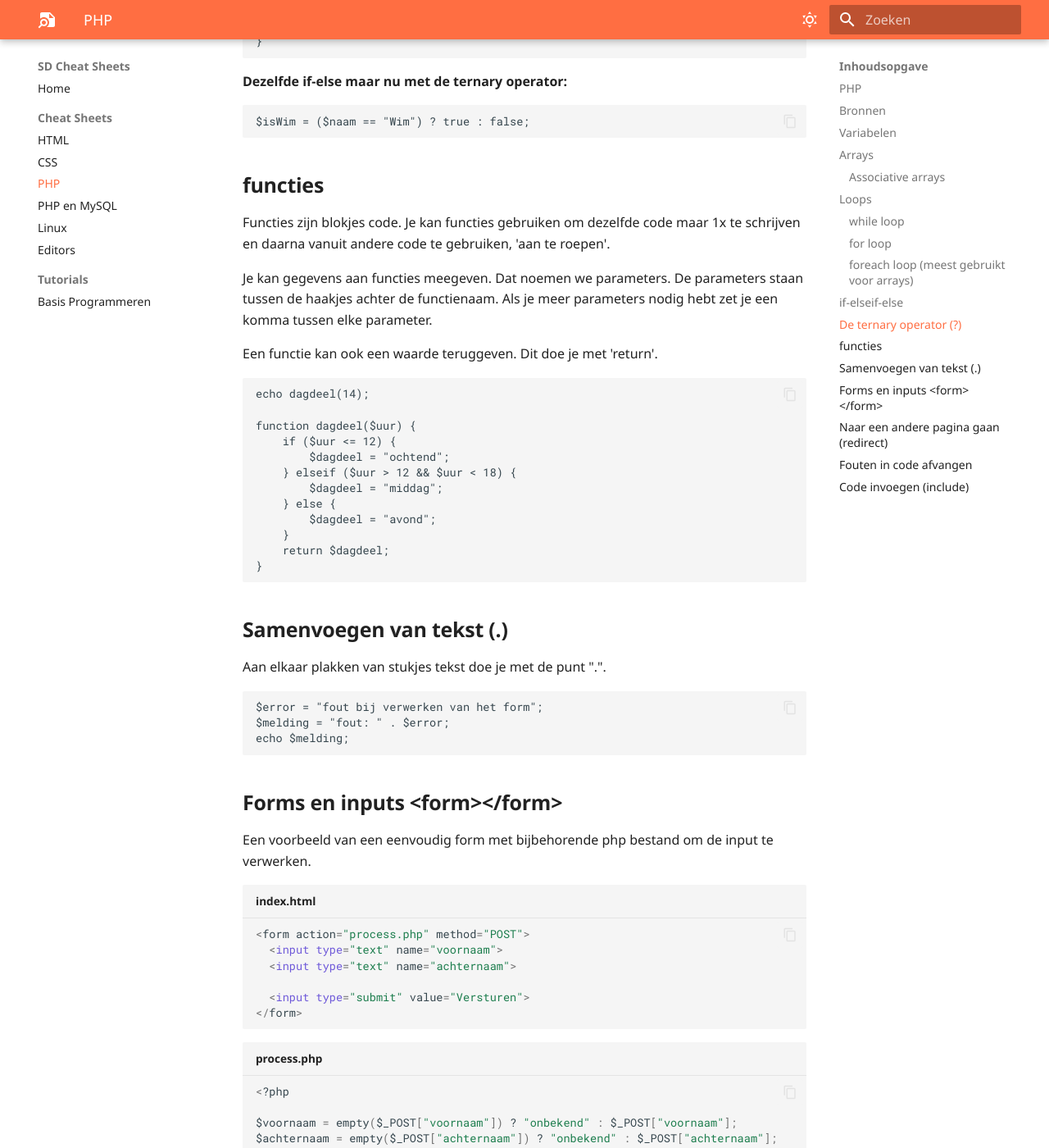
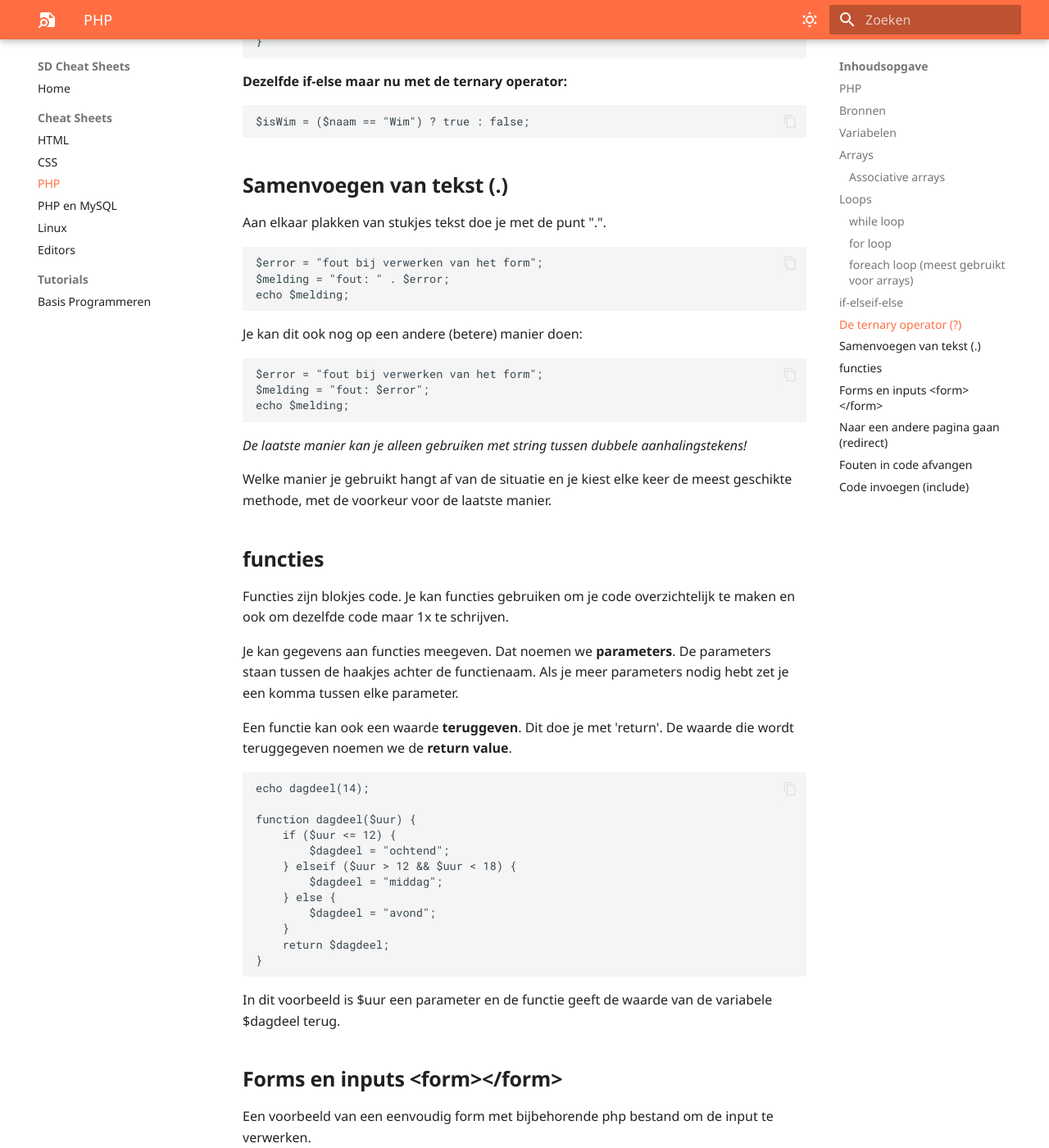
Before and after one commit to Dawied/SDCheatSheets, an MkDocs documentation site: the page built from docs/php.md, in a window 1280 px wide and 1400 px high, scrolled down 3505 px. Shown: the whole window at 82% size. Built offline with MkDocs 1.6.1 and Material for MkDocs 9.7.7, drawn with Linux system fonts in a browser that asks for light colours; some web fonts are replaced.

Commit message:
reorder chapters

````diff
--- a/docs/php.md
+++ b/docs/php.md
@@ -144,12 +144,30 @@ if ($naam == "Wim") {
 $isWim = ($naam == "Wim") ? true : false;
 ```
 
+## Samenvoegen van tekst (.)
+Aan elkaar plakken van stukjes tekst doe je met de punt ".".
+```
+$error = "fout bij verwerken van het form";
+$melding = "fout: " . $error;
+echo $melding;
+```
+
+Je kan dit ook nog op een andere (betere) manier doen:
+```
+$error = "fout bij verwerken van het form";
+$melding = "fout: $error";
+echo $melding;
+```
+*De laatste manier kan je alleen gebruiken met string tussen dubbele aanhalingstekens!*
+
+Welke manier je gebruikt hangt af van de situatie en je kiest elke keer de meest geschikte methode, met de voorkeur voor de laatste manier.
+
 ## functies
-Functies zijn blokjes code. Je kan functies gebruiken om dezelfde code maar 1x te schrijven en daarna vanuit andere code te gebruiken, 'aan te roepen'.
+Functies zijn blokjes code. Je kan functies gebruiken om je code overzichtelijk te maken en ook om dezelfde code maar 1x te schrijven.
 
-Je kan gegevens aan functies meegeven. Dat noemen we parameters. De parameters staan tussen de haakjes achter de functienaam. Als je meer parameters nodig hebt zet je een komma tussen elke parameter.
+Je kan gegevens aan functies meegeven. Dat noemen we **parameters**. De parameters staan tussen de haakjes achter de functienaam. Als je meer parameters nodig hebt zet je een komma tussen elke parameter.
 
-Een functie kan ook een waarde teruggeven. Dit doe je met 'return'.
+Een functie kan ook een waarde **teruggeven**. Dit doe je met 'return'. De waarde die wordt teruggegeven noemen we de **return value**.
 ```
 echo dagdeel(14);
 
@@ -164,14 +182,7 @@ function dagdeel($uur) {
     return $dagdeel;
 }
 ```
-
-## Samenvoegen van tekst (.)
-Aan elkaar plakken van stukjes tekst doe je met de punt ".".
-```
-$error = "fout bij verwerken van het form";
-$melding = "fout: " . $error;
-echo $melding;
-```
+In dit voorbeeld is $uur een parameter en de functie geeft de waarde van de variabele $dagdeel terug.
 
 ## Forms en inputs <form\></form\>
 Een voorbeeld van een eenvoudig form met bijbehorende php bestand om de input te verwerken.
````
